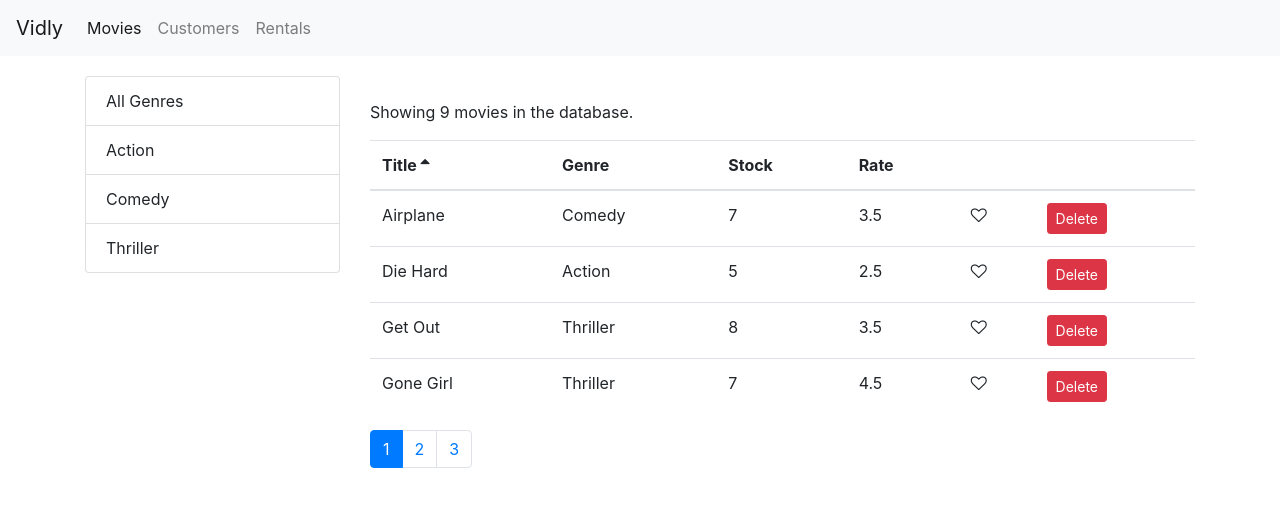
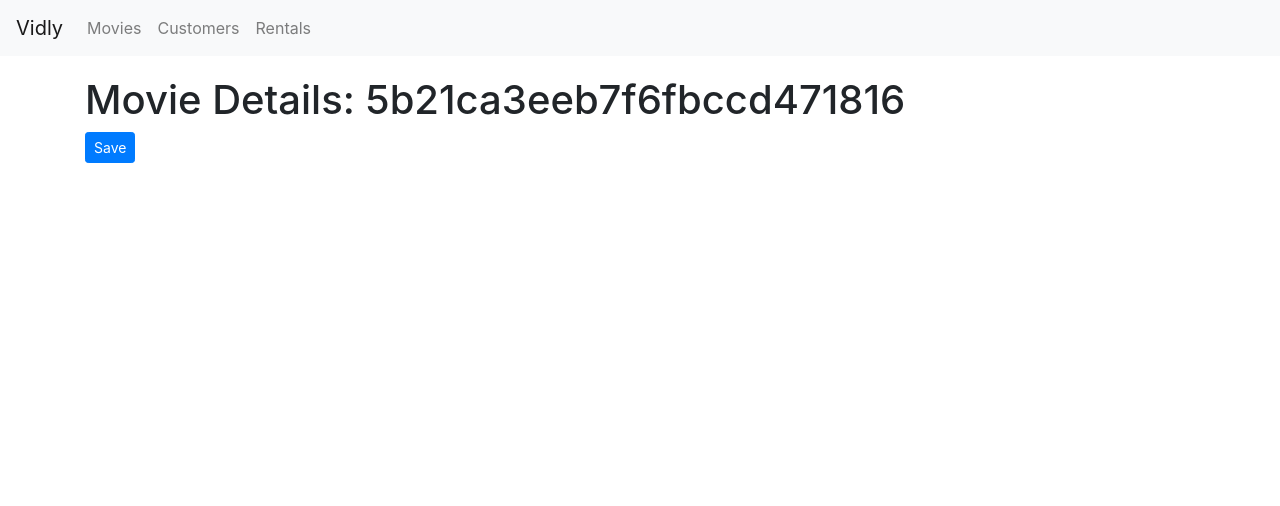
Before and after one commit to TomasNiDo/react-training-vidly, a React (Create React App) app: page /movies/5b21ca3eeb7f6fbccd471816 in a window 1280 px wide. Shown: the top 506 px of the page. Built offline with nearby package versions, Linux system fonts and the light colour scheme.

Commit message:
Add movie details page

```diff
--- a/src/App.js
+++ b/src/App.js
@@ -3,6 +3,7 @@ import { Route, Switch, Redirect } from 'react-router-dom';
 import './App.css';
 import Navbar from './components/Navbar'
 import Movies from './components/Movies'
+import MovieDetails from './components/MovieDetails';
 import Customers from './components/Customers'
 import Rentals from './components/Rentals'
 import NotFound from './components/NotFound'
@@ -16,6 +17,7 @@ class App extends Component {
           <Switch>
             <Route path="/customers" component={Customers} />
             <Route path="/rentals" component={Rentals} />
+            <Route path="/movies/:id" component={MovieDetails} />
             <Route path="/movies" component={Movies} />
             <Route path="/not-found" component={NotFound} />
             <Redirect to="/not-found" />
--- /dev/null
+++ b/src/components/MovieDetails.jsx
@@ -0,0 +1,20 @@
+import React, { Component } from "react";
+
+class MovieDetails extends Component {
+  handleSave = () => {
+    this.props.history.push("/movies");
+  };
+
+  render() {
+    return (
+      <div>
+        <h1>Movie Details: {this.props.match.params.id}</h1>
+        <button onClick={this.handleSave} className="btn btn-sm btn-primary">
+          Save
+        </button>
+      </div>
+    );
+  }
+}
+
+export default MovieDetails;
--- a/src/components/MoviesTable.jsx
+++ b/src/components/MoviesTable.jsx
@@ -1,10 +1,15 @@
 import React, { Component } from "react";
+import { Link } from "react-router-dom";
 import Like from "./common/Like";
 import Table from "./common/Table";
 
 class MoviesTable extends Component {
   columns = [
-    { path: "title", label: "Title" },
+    {
+      path: "title",
+      label: "Title",
+      content: movie => <Link to={`/movies/${movie._id}`}>{movie.title}</Link>
+    },
     { path: "genre.name", label: "Genre" },
     { path: "numberInStock", label: "Stock" },
     { path: "dailyRentalRate", label: "Rate" },
--- a/src/components/Navbar.jsx
+++ b/src/components/Navbar.jsx
@@ -10,8 +10,8 @@ const Navbar = (props) => {
       </button>
       <div className="collapse navbar-collapse" id="navbarNav">
         <ul className="navbar-nav">
-          <li className="nav-item active">
-            <Link className="nav-link" to="/movies">Movies <span className="sr-only">(current)</span></Link>
+          <li className="nav-item">
+            <Link className="nav-link" to="/movies">Movies</Link>
           </li>
           <li className="nav-item">
             <Link className="nav-link" to="/customers">Customers</Link>
```
